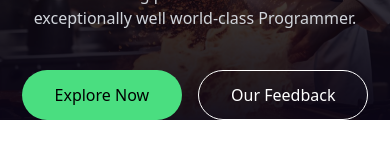
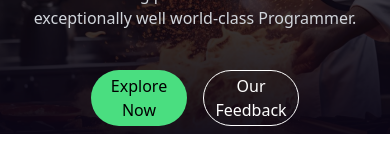
Before and after one commit to Rakesh01999/CHEFS-TABLE, a React (Vite) app: page / in a window 390 px wide. Shown: the part 262-426 px from the top of the page. Built offline with nearby package versions, Linux system fonts and the light colour scheme.

Commit message:
button responsive -made

```diff
--- a/src/components/Banner/Banner.jsx
+++ b/src/components/Banner/Banner.jsx
@@ -17,14 +17,16 @@ const Banner = () => {
           <p className="mt-3 max-w-md mx-auto text-base sm:text-lg md:mt-5 md:text-xl text-gray-300 animate-fade-in-up">
             Learn and Master Basic Programming, Data Structures, Algorithm, OOP, Database and solve 500+ coding problems to become an exceptionally well world-class Programmer.
           </p>
+
           <div className="mt-10 flex justify-center gap-4">
-            <button className="px-8 py-3 border border-transparent text-base font-medium rounded-full text-black bg-green-400 hover:bg-green-500 md:py-4 md:text-lg md:px-10 transition duration-300 ease-in-out transform hover:-translate-y-1 hover:scale-110">
+            <button className="px-8 py-3 border border-transparent mb-2 w-24 h-14 md:w-52 md:h-16 flex justify-center items-center text-center text-base font-medium rounded-full text-black bg-green-400 hover:bg-green-500 md:py-4 md:text-lg md:px-10 transition duration-300 ease-in-out transform hover:-translate-y-1 hover:scale-110">
               Explore Now
             </button>
-            <button className="px-8 py-3 border border-transparent text-base font-medium rounded-full text-white bg-opacity-0 hover:bg-white hover:bg-opacity-10 border-white md:py-4 md:text-lg md:px-10 transition duration-300 ease-in-out transform hover:-translate-y-1 hover:scale-110">
+            <button className="px-8 py-3 border border-transparent w-24 h-14 md:w-52 md:h-16 flex justify-center items-center text-center text-base font-medium rounded-full text-white bg-opacity-0 hover:bg-white hover:bg-opacity-10 border-white md:py-4 md:text-lg md:px-10 transition duration-300 ease-in-out transform hover:-translate-y-1 hover:scale-110">
               Our Feedback
             </button>
           </div>
+
         </div>
       </div>
     </div>
```
